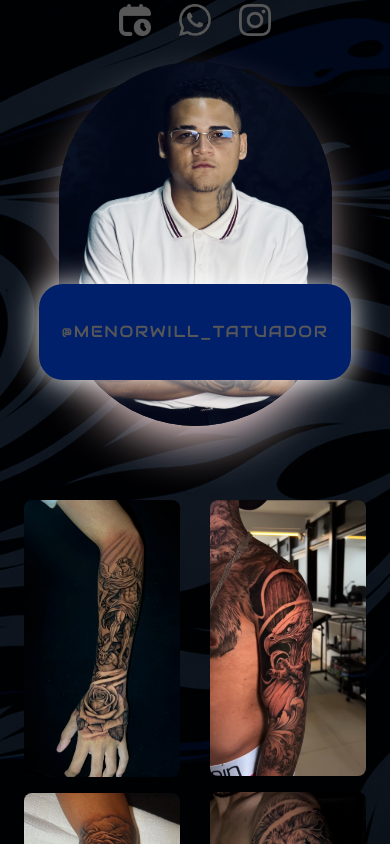
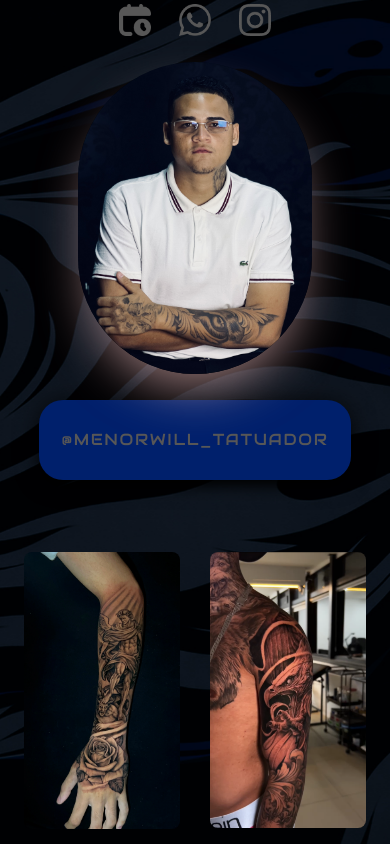
Before and after one commit to DaviCalebe/will-tattoo-portfolio, a React (Vite) app: page / in a window 390 px wide. Built offline with nearby package versions, Linux system fonts and the light colour scheme.

Commit message:
feat: improve intro section responsiveness and add breakpoint hook

```diff
--- /dev/null
+++ b/src/hooks/useIsMdUp.jsx
@@ -0,0 +1,21 @@
+import { useEffect, useState } from "react";
+
+export function useIsMdUp() {
+  const [isMdUp, setIsMdUp] = useState(false);
+
+  useEffect(() => {
+    const mediaQuery = window.matchMedia("(min-width: 768px)");
+
+    const handleChange = (e) => setIsMdUp(e.matches);
+
+    setIsMdUp(mediaQuery.matches);
+
+    mediaQuery.addEventListener("change", handleChange);
+
+    return () => {
+      mediaQuery.removeEventListener("change", handleChange);
+    };
+  }, []);
+
+  return isMdUp;
+}
--- a/src/pages/intro.jsx
+++ b/src/pages/intro.jsx
@@ -21,9 +21,9 @@ const Intro = () => {
         ))}
       </motion.div>
 
-      <div className="relative w-full my-10">
+      <div className="relative w-full my-10 flex flex-col items-center gap-6 md:block">
         <motion.div
-          className="w-[70%] max-w-[423px] max-h-[564px] aspect-[423/564] rounded-full overflow-hidden mx-auto shadow-2xl shadow-red-100"
+          className="w-[60%] sm:w-[70%] max-w-[423px] max-h-[564px] aspect-[423/564] rounded-full overflow-hidden mx-auto shadow-[0_25px_50px_-12px_rgba(254,202,202,0.6)]"
           initial={{ opacity: 0, x: 40, scale: 0.92 }}
           animate={{
             opacity: 1,
@@ -50,7 +50,14 @@ const Intro = () => {
           transition={{ duration: 0.4, ease: "easeOut" }}
           whileHover={{ scale: 1.04, pointerEvents: "auto" }}
           whileTap={{ scale: 0.96 }}
-          className="flex items-center justify-center absolute bottom-12 left-1/2 -translate-x-1/2 z-40 bg-secondary w-[80%] md:w-xl h-24 rounded-3xl shadow-[0_0_30px_rgba(255,255,255,0.9)] cursor-pointer"
+          className="
+            flex items-center justify-center
+            bg-secondary w-[80%] md:w-xl h-20 xs:h-24
+            rounded-3xl shadow-[0px_10px_13px_-7px_#000000,_0px_2px_26px_-3px_#000000]
+            cursor-pointer
+
+            md:absolute md:bottom-12 md:left-1/2 md:-translate-x-1/2
+          "
         >
          <a
           href='https://www.instagram.com/menorwill_tatuador'
```
